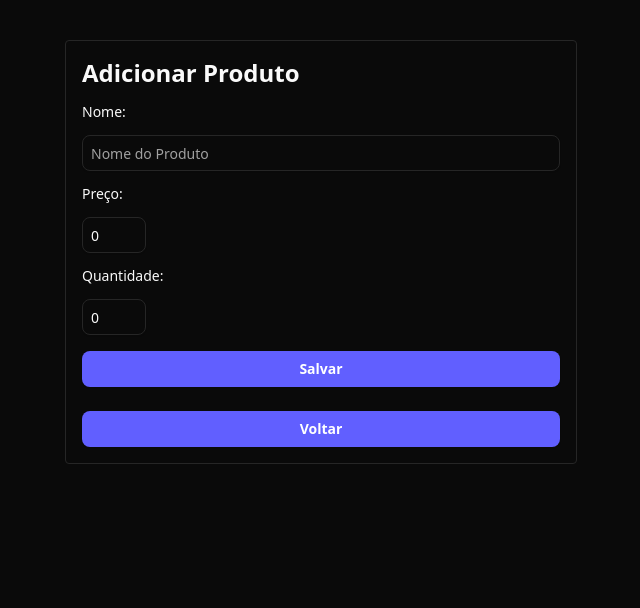
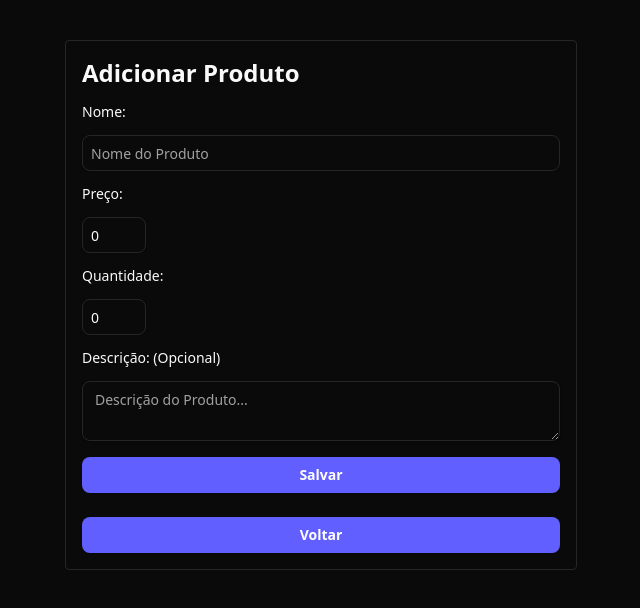
Before and after one commit to mateusgunsch/stock-manager, a Next.js app in the folder frontend/: page /add in a window 1280 px wide. Shown: the top 608 px of the page, without its empty margins (319-959 px from the left). Built offline with nearby package versions, Linux system fonts and the light colour scheme.

Commit message:
Adição do campo 'descrição' no produto, assim como os referentes campos nos formulários

```diff
--- a/frontend/src/app/add/page.tsx
+++ b/frontend/src/app/add/page.tsx
@@ -5,15 +5,15 @@ import { Label } from '@/components/ui/label';
 import { Input } from '@/components/ui/input';
 import { Button } from '@/components/ui/button';
 import LinkButton from '@/components/LinkButton';
+import { Textarea } from '@/components/ui/textarea';
 
 export default function AddProduct() {
-    const [product, setProduct] = useState({name: '', price: 0, quantity: 0});
+    const [product, setProduct] = useState({name: '', price: 0, quantity: 0, description: ''});
 
     // eslint-disable-next-line @typescript-eslint/no-explicit-any
     const handleSubmit = async (e: any) => {
         e.preventDefault();
         await addProduct(product);
-        alert('Produto Adicionado!');
     };
 
     return (
@@ -22,7 +22,8 @@ export default function AddProduct() {
             <form onSubmit={handleSubmit} className="space-y-4">
                 <Label htmlFor="name">Nome:</Label>
                 <Input
-                    className="border p-2 w-full"
+                    id='name'
+                    className="p-2 w-full"
                     placeholder="Nome do Produto"
                     value={product.name}
                     onChange={(e) => setProduct({ ...product, name: e.target.value })}
@@ -30,9 +31,10 @@ export default function AddProduct() {
 
                 <Label htmlFor="price">Preço:</Label>
                 <Input
+                    id='price'
                     type='number'
                     step={0.01}
-                    className="border p-2 w-16"
+                    className="p-2 w-16"
                     placeholder="Preço"
                     value={product.price}
                     onChange={(e) => setProduct({ ...product, price: Number(e.target.value) })}
@@ -40,11 +42,20 @@ export default function AddProduct() {
 
                 <Label htmlFor="quantity">Quantidade:</Label>
                 <Input
+                    id='quantity'
                     type='number'
-                    className="border p-2 w-16"
+                    className="p-2 w-16"
                     placeholder="Quantidade"
                     value={product.quantity}
                     onChange={(e) => setProduct({ ...product, quantity: Number(e.target.value) })}
+                />
+
+                <Label htmlFor="desc">Descrição: (Opcional)</Label>
+                <Textarea
+                    id='desc'
+                    placeholder='Descrição do Produto...'
+                    value={product.description}
+                    onChange={(e) => setProduct({ ...product, description: e.target.value })}
                 />
 
             <Button type="submit" className="bg-indigo-500 hover:bg-indigo-600 hover:cursor-pointer text-white font-bold p-2 w-full">Salvar</Button>
--- a/frontend/src/app/product/[id]/edit/page.tsx
+++ b/frontend/src/app/product/[id]/edit/page.tsx
@@ -4,6 +4,7 @@ import LinkButton from "@/components/LinkButton";
 import { Button } from "@/components/ui/button";
 import { Input } from "@/components/ui/input";
 import { Label } from "@/components/ui/label";
+import { Textarea } from "@/components/ui/textarea";
 import { Product } from "@/interface/Product";
 import { fetchProductById, updateProduct } from "@/services/api";
 import { useParams } from "next/navigation";
@@ -24,7 +25,6 @@ const EditProduct = () => {
     const handleUpdate = async (e: any) => {
         e.preventDefault();
         await updateProduct(id, product);
-        alert('Produto Atualizado!');
     };
 
     return (
@@ -33,6 +33,7 @@ const EditProduct = () => {
             <form onSubmit={handleUpdate} className="space-y-4">
                 <Label htmlFor="name">Nome:</Label>
                 <Input
+                    id="name"
                     className="border p-2 w-full"
                     placeholder="Nome do Produto"
                     value={product.name}
@@ -41,6 +42,7 @@ const EditProduct = () => {
 
                 <Label htmlFor="price">Preço:</Label>
                 <Input
+                    id="price"
                     type='number'
                     step={0.01}
                     className="border p-2 w-16"
@@ -51,11 +53,20 @@ const EditProduct = () => {
 
                 <Label htmlFor="quantity">Quantidade:</Label>
                 <Input
+                    id="quantity"
                     type='number'
                     className="border p-2 w-16"
                     placeholder="Quantidade"
                     value={product.quantity}
                     onChange={(e) => setProduct({ ...product, quantity: Number(e.target.value) })}
+                />
+
+                <Label htmlFor="desc">Descrição: (Opcional)</Label>
+                <Textarea
+                    id='desc'
+                    placeholder='Descrição do Produto...'
+                    value={product.description}
+                    onChange={(e) => setProduct({ ...product, description: e.target.value })}
                 />
 
                 <Button type="submit" className="bg-indigo-500 hover:bg-indigo-600 hover:cursor-pointer text-white font-bold p-2 w-full">Salvar</Button>
--- a/frontend/src/app/product/[id]/page.tsx
+++ b/frontend/src/app/product/[id]/page.tsx
@@ -21,9 +21,10 @@ export default function ProductPage() {
     return (
         <div className='flex flex-col gap-4 container text-center w-full max-w-lg m-auto mt-10 border rounded-lg p-4'>
             <h1 className="text-2xl font-bold">{product.name}</h1>
-            <p>Preço: R$ {product.price}</p>
-            <p>Quantidade: {product.quantity}</p>
-            <div className='flex flex-col flex-wrap gap-3 md:flex-row place-items-center justify-center'>
+            <p><span className='font-bold'>Preço:</span> R$ {product.price}</p>
+            <p><span className='font-bold'>Quantidade:</span> {product.quantity}</p>
+            <p><span className='font-bold'>Descrição:</span> {product.description}</p>
+            <div className='flex flex-col flex-wrap gap-3 md:flex-row place-items-center justify-center mt-6'>
                 <LinkButton
                 href={`${product._id}/edit`}
                 text="Editar"
--- a/frontend/src/components/DelButton.tsx
+++ b/frontend/src/components/DelButton.tsx
@@ -7,7 +7,6 @@ const DelButton = ( { id } : { id: string }) => {
     const handleDelete = async () => {
         if (confirm('Voce realmente deseja deletar esse produto?')) {
             await deleteProduct(id);
-            alert('Produto Removido!');
         }
     }
 
--- /dev/null
+++ b/frontend/src/components/ui/textarea.tsx
@@ -0,0 +1,22 @@
+import * as React from "react"
+
+import { cn } from "@/lib/utils"
+
+const Textarea = React.forwardRef<
+    HTMLTextAreaElement,
+    React.ComponentProps<"textarea">
+>(({ className, ...props }, ref) => {
+    return (
+        <textarea
+        className={cn(
+            "flex min-h-[60px] w-full rounded-md border border-input bg-transparent px-3 py-2 text-base shadow-sm placeholder:text-muted-foreground focus-visible:outline-none focus-visible:ring-1 focus-visible:ring-ring disabled:cursor-not-allowed disabled:opacity-50 md:text-sm",
+            className
+        )}
+        ref={ref}
+        {...props}
+        />
+    )
+})
+Textarea.displayName = "Textarea"
+
+export { Textarea }
--- a/frontend/src/interface/Product.ts
+++ b/frontend/src/interface/Product.ts
@@ -3,4 +3,5 @@ export interface Product {
     name: string;
     price: number;
     quantity: number;
+    description: string;
 }
--- a/frontend/src/services/api.js
+++ b/frontend/src/services/api.js
@@ -8,11 +8,17 @@ export const fetchProducts = async () => {
 };
 
 export async function addProduct(product) {
+    if (product.name === '' || product.quantity === 0 || product.price === 0) {
+        const err = new Error(`O nome não pode ser vazio.\nA quantidade deve ser maior que 0.\nO preço deve ser maior que 0.`)
+        alert(err.message)
+        return
+    }
     await fetch(`${API_URL}`, {
         method: 'POST',
         headers: { 'Content-Type': 'application/json' },
         body: JSON.stringify(product),
     });
+    alert('Produto Adicionado!');
     redirect('/');
 }
 
@@ -31,12 +37,16 @@ export async function updateProduct(id, product, redirected = true) {
         headers: { 'Content-Type': 'application/json' },
         body: JSON.stringify(product),
     });
-    if(redirected) redirect(`/product/${id}`);
+    if(redirected){
+        alert('Produto Atualizado!');
+        redirect(`/product/${id}`);
+    }
 }
 
 export async function deleteProduct(id) {
     await fetch(`${API_URL}/${id}`, {
         method: 'DELETE',
     });
+    alert('Produto Removido!');
     redirect('/');
 }
```
Also changed, not shown: 2 other files (tests, documents, lock files or other folders).
